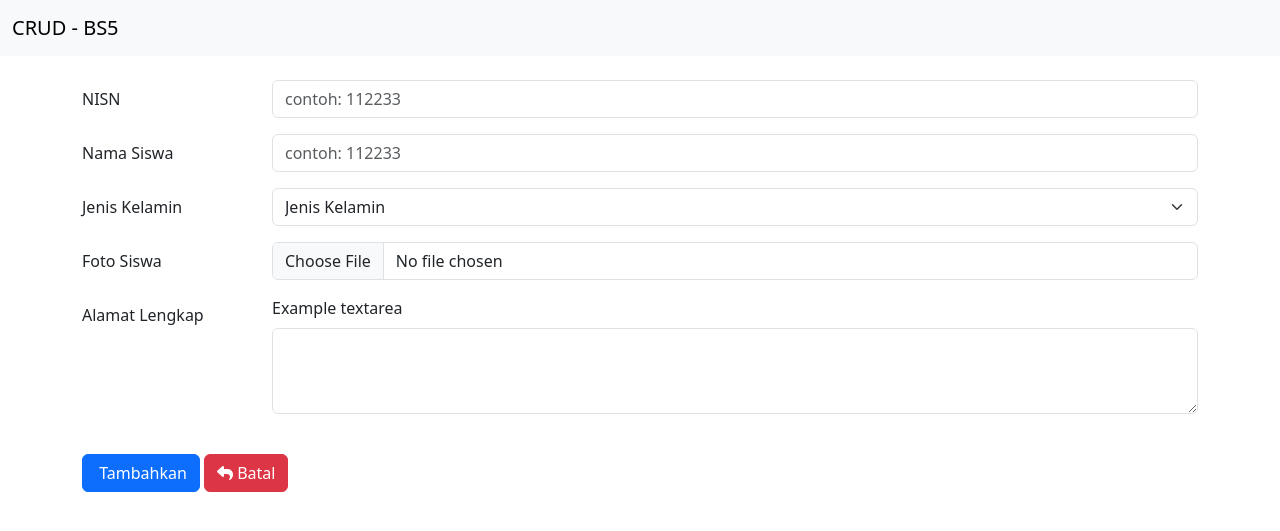
After one commit to yamilegombo/sacode-laravel-batch-ii-2024-pertemuan-14-yamile, a PHP site: page /kelolah.php in a window 1280 px wide. The commit adds this page. Shown: the top 531 px of the page. Run offline with PHP 8.4, Linux system fonts and the light colour scheme; some libraries are stand-ins or nearby versions.

Commit message:
feat:menambahkan index, kelola, koneksi, proses

```diff
--- /dev/null
+++ b/kelolah.php
@@ -0,0 +1,101 @@
+<!DOCTYPE html>
+<html lang="en">
+
+<head>
+    <meta charset="UTF-8">
+    <meta name="viewport" content="width=device-width, initial-scale=1.0">
+    <title>belajar crud</title>
+
+    <!-- Bootstrap -->
+    <link href="https://cdn.jsdelivr.net/npm/bootstrap@5.3.3/dist/css/bootstrap.min.css" rel="stylesheet"
+        integrity="sha384-QWTKZyjpPEjISv5WaRU9OFeRpok6YctnYmDr5pNlyT2bRjXh0JMhjY6hW+ALEwIH" crossorigin="anonymous">
+
+    <!-- Font Awesome -->
+    <link rel="stylesheet" href="https://cdnjs.cloudflare.com/ajax/libs/font-awesome/6.6.0/css/all.min.css"
+        integrity="sha512-Kc323vGBEqzTmouAECnVceyQqyqdsSiqLQISBL29aUW4U/M7pSPA/gEUZQqv1cwx4OnYxTxve5UMg5GT6L4JJg=="
+        crossorigin="anonymous" referrerpolicy="no-referrer" />
+
+</head>
+
+<body>
+
+    <nav class="navbar bg-body-tertiary mb-4">
+        <div class="container-fluid">
+            <a class="navbar-brand" href="#">
+                CRUD - BS5
+            </a>
+        </div>
+    </nav>
+
+    <div class="container">
+        <form method="POST" action="proses.php">
+            <div class="mb-3 row">
+                <label for="nisn" class="col-sm-2 col-form-label">NISN</label>
+                <div class="col-sm-10">
+                    <input type="text" class="form-control" id="nisn" placeholder="contoh: 112233">
+                </div>
+            </div>
+            <div class="mb-3 row">
+                <label for="nama" class="col-sm-2 col-form-label">Nama Siswa</label>
+                <div class="col-sm-10">
+                    <input type="text" class="form-control" id="nama" placeholder="contoh: 112233">
+                </div>
+            </div>
+            <div class="mb-3 row">
+                <label for="jkel" class="col-sm-2 col-form-label">Jenis Kelamin</label>
+                <div class="col-sm-10">
+                    <select id="jkel" class="form-select">
+                        <option selected>Jenis Kelamin</option>
+                        <option value="Laki-laki">Laki-laki</option>
+                        <option value="Perempuan">Perempuan</option>
+                    </select>
+                </div>
+            </div>
+            <div class="mb-3 row">
+                <label for="foto" class="col-sm-2 col-form-label">Foto Siswa</label>
+                <div class="col-sm-10">
+                    <input class="form-control" type="file" id="foto">
+                </div>
+            </div>
+            <div class="mb-3 row">
+                <label for="alamat" class="col-sm-2 col-form-label">Alamat Lengkap</label>
+                <div class="col-sm-10">
+                    <div class="mb-3">
+                        <label for="exampleFormControlTextarea1" class="form-label">Example textarea</label>
+                        <textarea class="form-control" id="alamat" rows="3"></textarea>
+                    </div>
+                </div>
+            </div>
+
+            <div class="mb-3 row mt-4">
+                <div class="col">
+                    <?php
+                    if(isset($_GET['ubah'])){
+                ?>
+                    <button type="submit" name="aksi" value="edit" class="btn btn-primary">
+                        <i class="fa fa-floppy-o"></i>
+                        Simpan Perubahan
+                    </button>
+                    <?php
+                    } else {
+                ?>
+                    <button type="submit" name="aksi" value="add" class="btn btn-primary">
+                        <i class="fa fa-floppy-o"></i>
+                        Tambahkan
+                    </button>
+                    <?php
+                    }
+                ?>
+                    <a href="index.php" type="button" class="btn btn-danger">
+                        <i class="fa fa-reply"></i>
+                        Batal
+                    </a>
+                </div>
+            </div>
+        </form>
+    </div>
+
+    <script src="./js/bootstrap.bundle.min.js"></script>
+</body>
+
+</html>
```
Also changed, not shown: index.php (renamed from index.html, +35 -30 lines), kelolah.html (deleted, +0 -74 lines), koneksi.php (added, +9 -0 lines), proses.php (added, +14 -0 lines), img/download.jpg (added), img/images (1).jpg (added), img/images (5).jpg (added), img/images (6).jpg (added).
